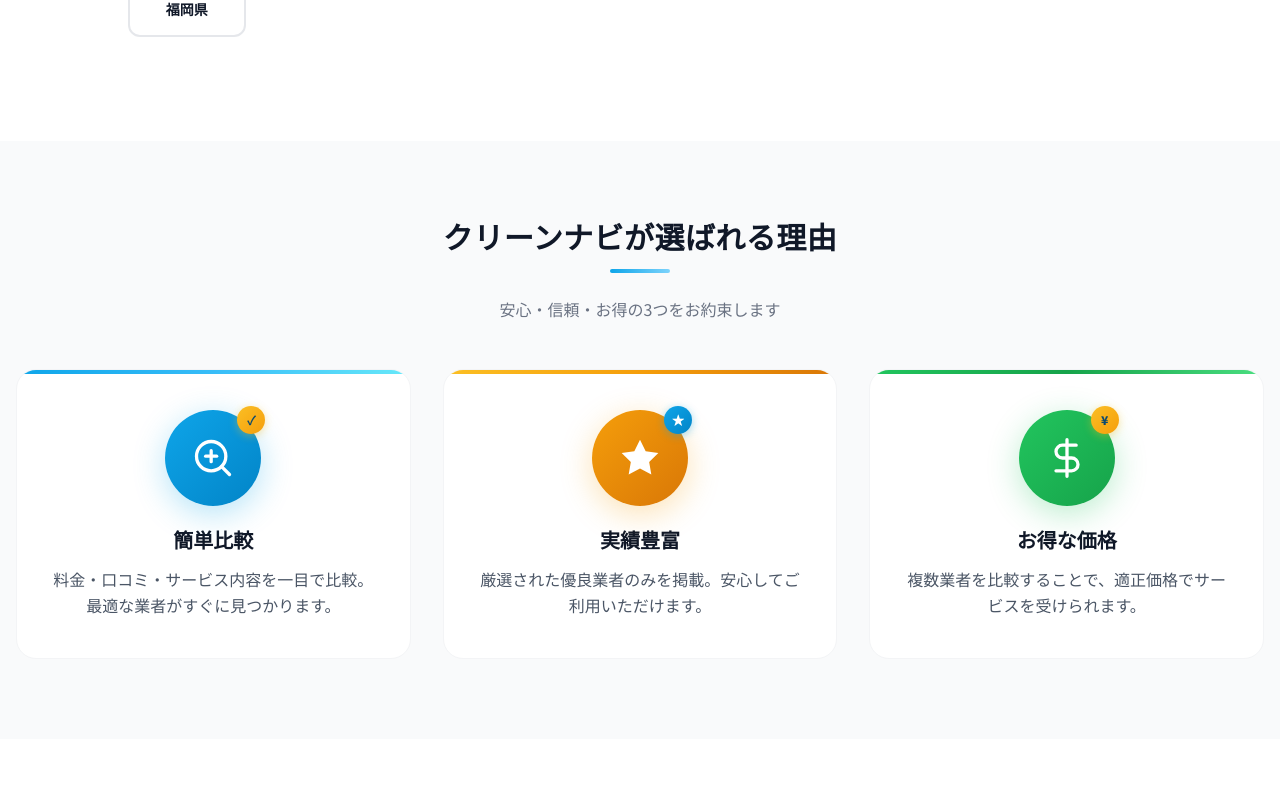
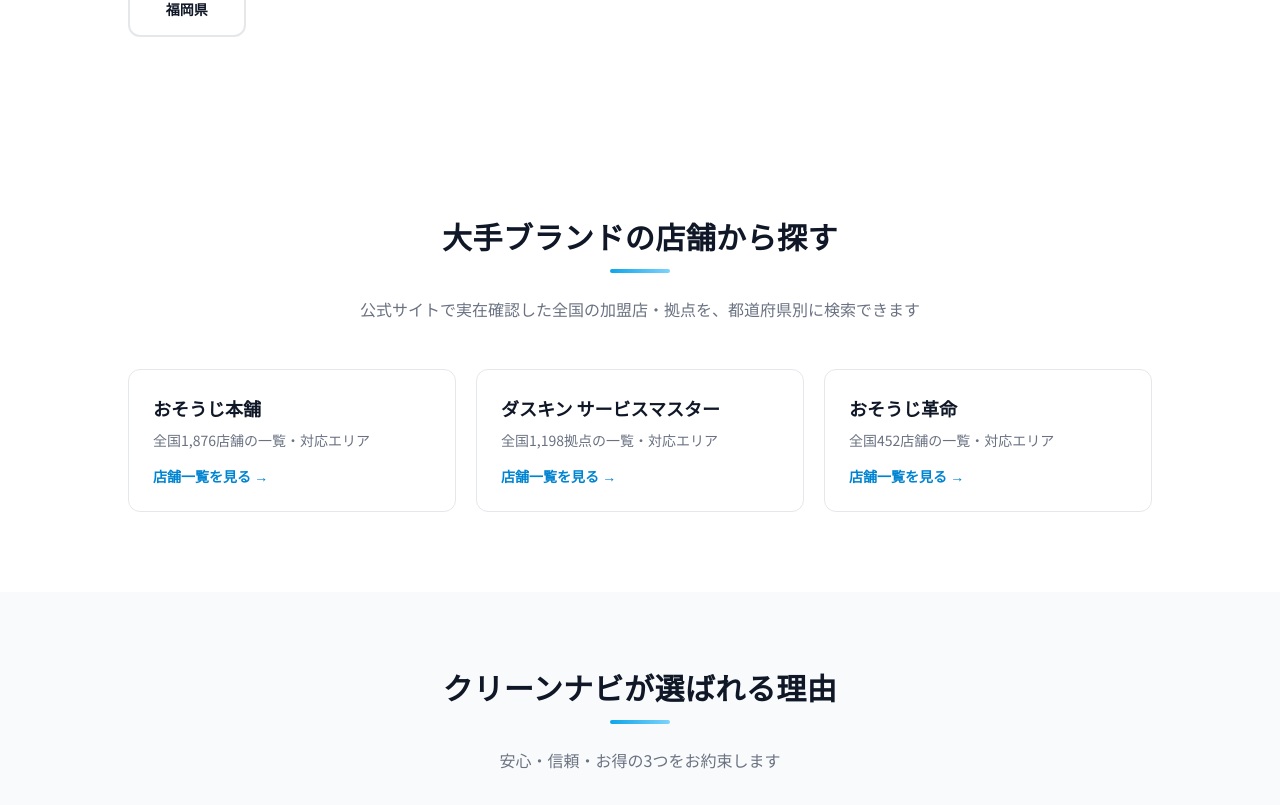
Before and after one commit to webmaster0818/site-001, a Next.js app: page / in a window 1280 px wide. Shown: the part 3335-4140 px from the top of the page. Built offline with nearby package versions, Linux system fonts and the light colour scheme; a web font is replaced by a local one.

Commit message:
P1: ブランド指名受け皿強化(brandハブtitle対応エリア検索化+フッター全ページ導線+TOP大手ブランド節)

```diff
--- a/app/brand/[brand]/page.tsx
+++ b/app/brand/[brand]/page.tsx
@@ -65,8 +65,8 @@
   if (!b) return {};
   const stores = list.filter((p) => p.brand === BRAND_KEY[brand]);
   return {
-    title: `${b.name}の店舗一覧（全国${stores.length}店舗）・特徴｜クリーンナビ`,
-    description: `${b.name}の全国${stores.length}店舗を都道府県別に一覧掲載。公式サイトで確認した実在店舗のみ、所在地・対応エリア・公式評価を確認日つきでまとめています。`,
+    title: `${b.name}の店舗一覧・対応エリア検索（全国${stores.length}店舗）｜クリーンナビ`,
+    description: `${b.name}の全国${stores.length}店舗を都道府県別に検索できます。公式サイトで確認した実在店舗のみ、所在地・対応エリア・公式評価を確認日つきで掲載しています。`,
     alternates: { canonical: `https://cleaning-choices.com/brand/${brand}/` },
   };
 }
--- a/app/components/Footer.tsx
+++ b/app/components/Footer.tsx
@@ -20,6 +20,14 @@
       ],
     },
     {
+      title: "ブランドから探す",
+      links: [
+        { href: "/brand/osoujihonpo/", label: "おそうじ本舗の店舗一覧" },
+        { href: "/brand/duskin/", label: "ダスキン サービスマスターの店舗一覧" },
+        { href: "/brand/osoujikakumei/", label: "おそうじ革命の店舗一覧" },
+      ],
+    },
+    {
       title: "サイト情報",
       links: [
         { href: "/about/", label: "運営者情報" },
@@ -34,7 +42,7 @@
   return (
     <footer className="site-footer mt-16">
       <div className="container mx-auto px-4 py-12">
-        <div className="grid gap-10 md:grid-cols-[1.2fr_1fr_1fr_1fr]">
+        <div className="grid gap-10 md:grid-cols-[1.2fr_1fr_1fr_1fr_1fr]">
           <div>
             <p className="brand-wordmark text-xl text-white">クリーンナビ</p>
             <p className="mt-3 text-[0.82rem] leading-relaxed text-white/60">
--- a/app/page.tsx
+++ b/app/page.tsx
@@ -1,5 +1,12 @@
 import type {Metadata } from "next";
 import OfficialRatingStores from "./components/OfficialRatingStores";
+import providersData from "./data/providers.json";
+
+const brandCounts = (() => {
+ const list = providersData as { brand: string }[];
+ const count = (k: string) => list.filter((p) => p.brand === k).length;
+ return { honpo: count("honpo"), duskin: count("duskin"), kakumei: count("kakumei") };
+})();
 
 export const metadata: Metadata = {
  alternates: {canonical: "https://cleaning-choices.com/"},
@@ -346,6 +353,37 @@
  <h4 className="text-sm font-bold text-gray-500 mb-3 max-w-5xl mx-auto">九州・沖縄</h4>
  <div className="grid grid-cols-3 md:grid-cols-6 lg:grid-cols-8 gap-2 md:gap-3 max-w-5xl mx-auto mb-6">
  <a className="area-card text-center group"href="/areas/fukuoka/"><div className="font-bold text-sm text-gray-900 group-hover:text-sky-500 transition">福岡県</div></a>
+ </div>
+ </div>
+ </section>
+
+ {/* 大手ブランドの店舗から探す */}
+ <section className="py-16 md:py-20 bg-white">
+ <div className="container mx-auto px-4">
+ <div className="text-center mb-12">
+ <h3 className="text-2xl md:text-3xl font-bold text-gray-900 section-heading">
+ 大手ブランドの店舗から探す
+ </h3>
+ <p className="text-sm md:text-base text-gray-500 mt-6">
+ 公式サイトで実在確認した全国の加盟店・拠点を、都道府県別に検索できます
+ </p>
+ </div>
+ <div className="grid gap-5 md:grid-cols-3 max-w-5xl mx-auto">
+ <a href="/brand/osoujihonpo/" className="block rounded-xl border border-gray-200 bg-white p-6 hover:border-sky-400 hover:shadow-md transition group">
+ <div className="font-bold text-lg text-gray-900 group-hover:text-sky-600 transition">おそうじ本舗</div>
+ <p className="text-sm text-gray-500 mt-2">全国{brandCounts.honpo.toLocaleString()}店舗の一覧・対応エリア</p>
+ <span className="inline-block mt-4 text-sm font-bold text-sky-600">店舗一覧を見る →</span>
+ </a>
+ <a href="/brand/duskin/" className="block rounded-xl border border-gray-200 bg-white p-6 hover:border-sky-400 hover:shadow-md transition group">
+ <div className="font-bold text-lg text-gray-900 group-hover:text-sky-600 transition">ダスキン サービスマスター</div>
+ <p className="text-sm text-gray-500 mt-2">全国{brandCounts.duskin.toLocaleString()}拠点の一覧・対応エリア</p>
+ <span className="inline-block mt-4 text-sm font-bold text-sky-600">店舗一覧を見る →</span>
+ </a>
+ <a href="/brand/osoujikakumei/" className="block rounded-xl border border-gray-200 bg-white p-6 hover:border-sky-400 hover:shadow-md transition group">
+ <div className="font-bold text-lg text-gray-900 group-hover:text-sky-600 transition">おそうじ革命</div>
+ <p className="text-sm text-gray-500 mt-2">全国{brandCounts.kakumei.toLocaleString()}店舗の一覧・対応エリア</p>
+ <span className="inline-block mt-4 text-sm font-bold text-sky-600">店舗一覧を見る →</span>
+ </a>
  </div>
  </div>
  </section>
```
